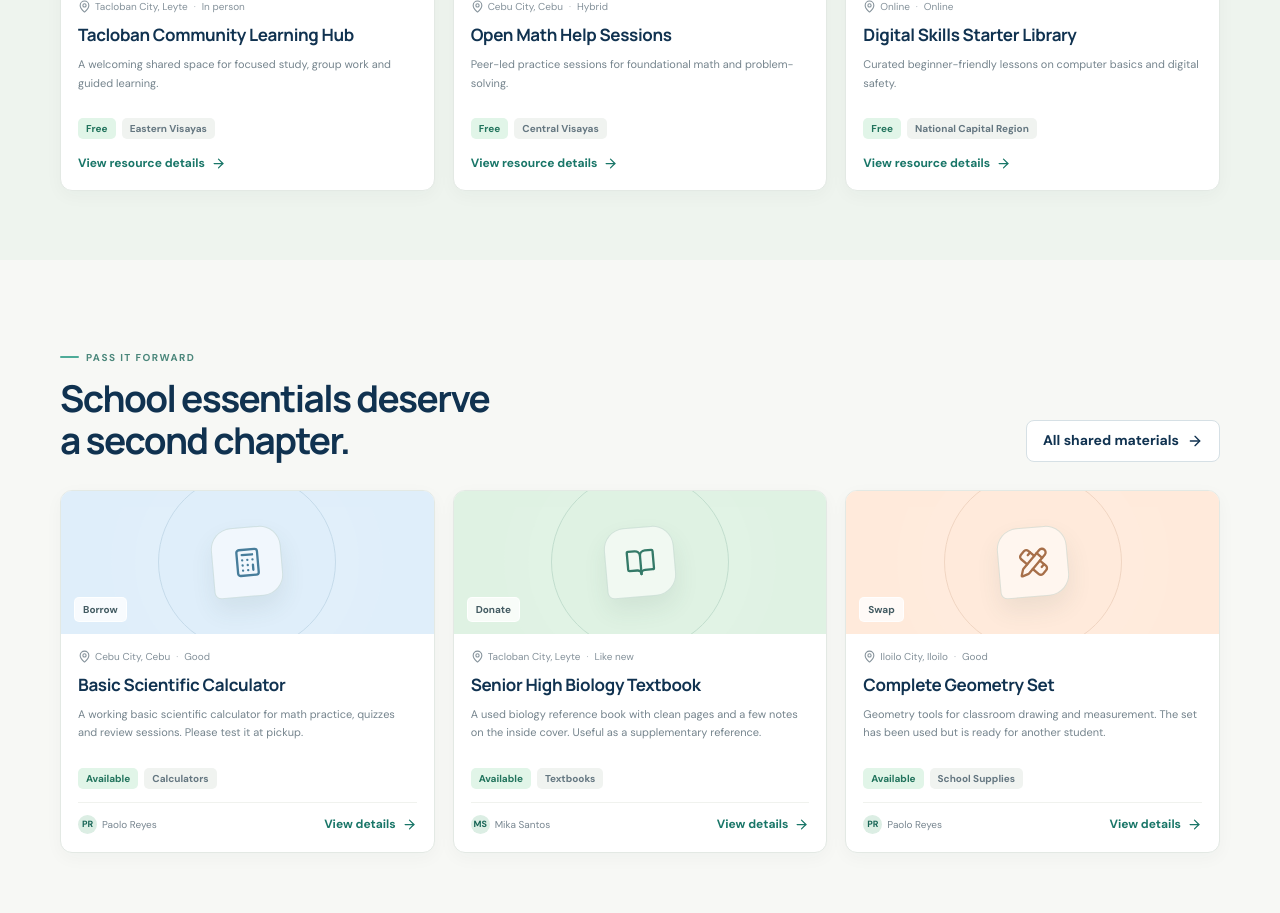
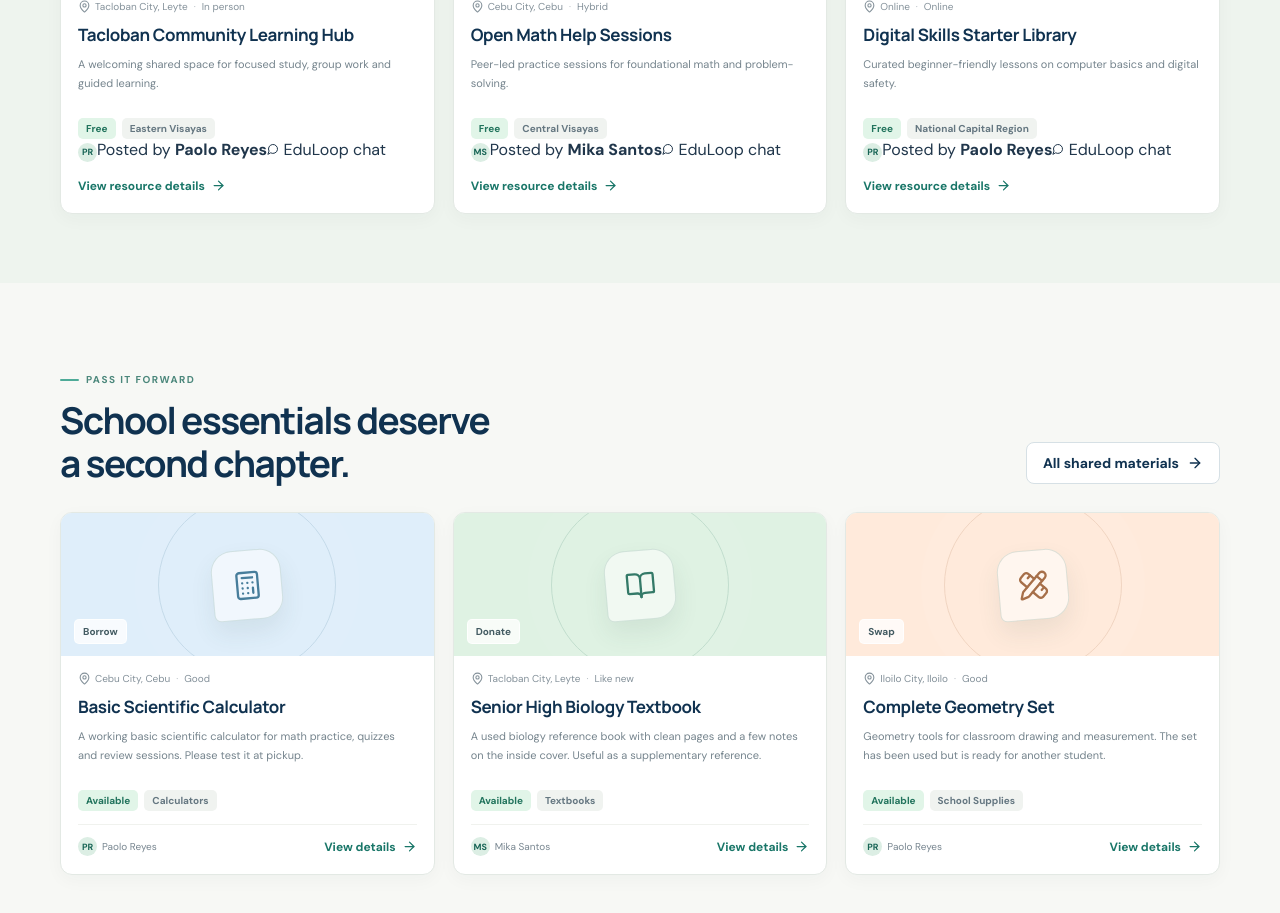
Before and after one commit to thiscroesus/eduloop-philippines, a React (Vite) app in the folder eduloop/: page / in a window 1280 px wide. Shown: the part 1780-2693 px from the top of the page. Built offline with nearby package versions, Linux system fonts and the light colour scheme.

Commit message:
Show resource poster and contact method on resource cards

```diff
--- a/eduloop/src/App.tsx
+++ b/eduloop/src/App.tsx
@@ -392,6 +392,7 @@ export default function App() {
         <div className="listing-meta"><span><MapPin size={13} /> {resource.city}</span><span className="meta-dot">·</span><span>{resource.mode}</span></div>
         <h3>{resource.title}</h3><p>{resource.shortDescription}</p>
         <div className="tag-row"><span className={`pill pill-${resource.cost === 'Free' ? 'green' : 'blue'}`}>{resource.cost}</span><span className="pill pill-light">{resource.region}</span></div>
+        <div className="resource-owner-contact"><span className="avatar avatar-tiny">{initials(resource.createdByName)}</span><span>Posted by <strong>{resource.createdByName}</strong></span><span className="resource-contact-method"><MessageCircle size={12} /> {resource.contactMethod || 'EduLoop chat'}</span></div>
         <button className="text-link" onClick={() => navigate(`/resources/${resource.id}`)}>View resource details <ArrowRight size={15} /></button>
       </div>
     </article>
```
